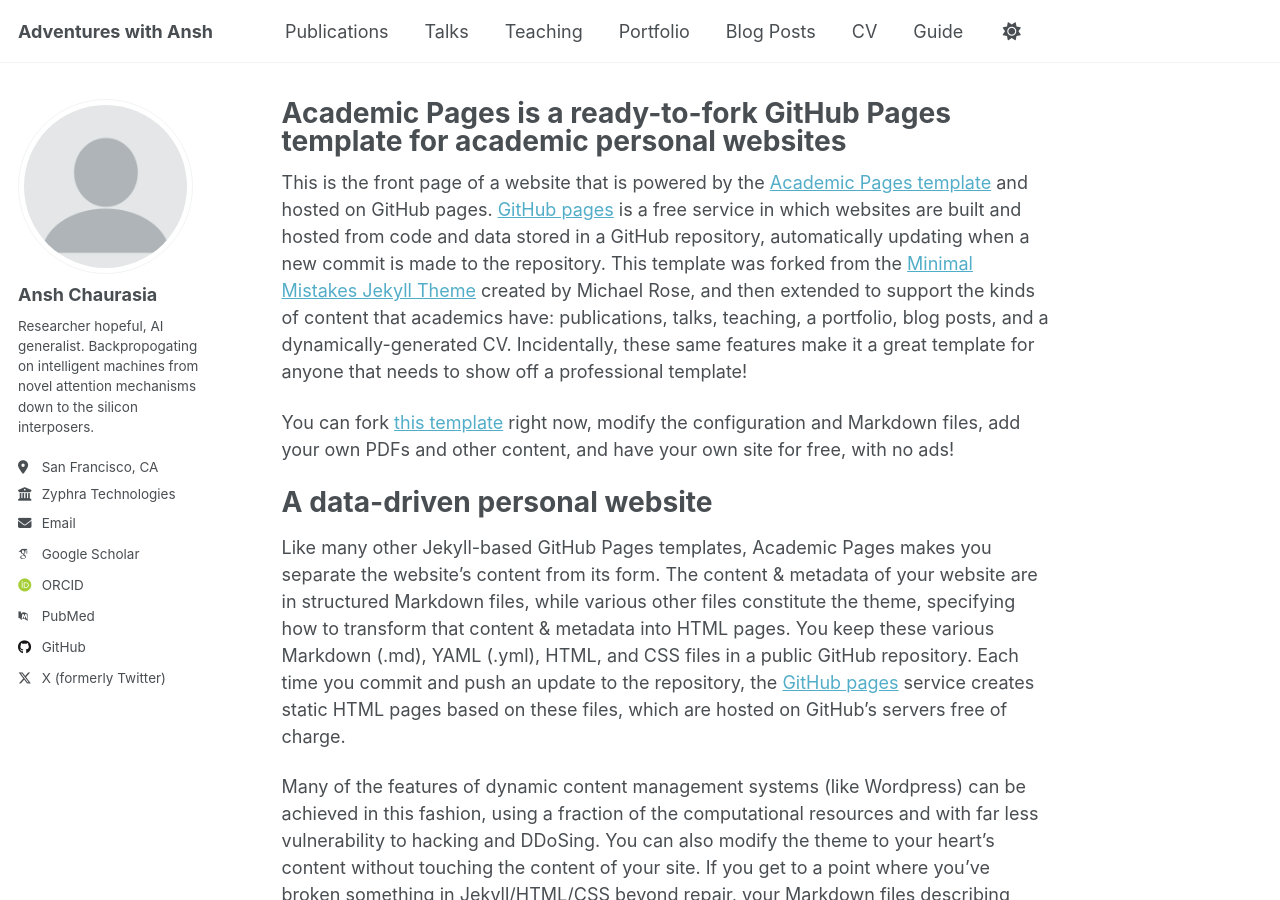
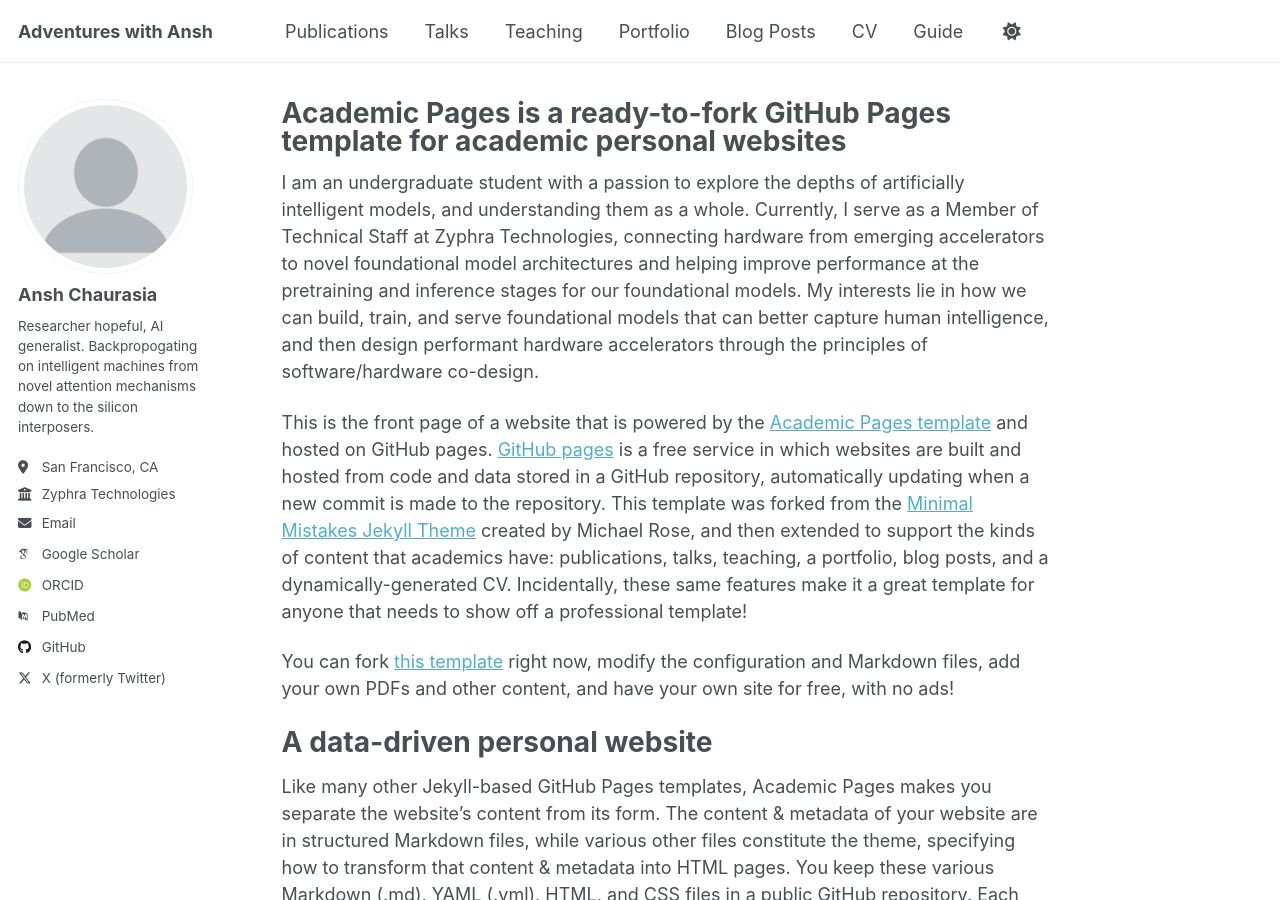
Before and after one commit to AnshKetchum/AnshKetchum.github.io, a Jekyll site: the page built from _pages/about.md, in a window 1280 px wide and 900 px high. Built offline with Jekyll 4.4.1, drawn with Linux system fonts in a browser that asks for light colours; some web fonts are replaced; a script that is not in the unit is left out.

Commit message:
Add bio to the about page

```diff
--- a/_pages/about.md
+++ b/_pages/about.md
@@ -6,6 +6,8 @@ redirect_from:
   - /about/
   - /about.html
 ---
+
+I am an undergraduate student with a passion to explore the depths of artificially intelligent models, and understanding them as a whole. Currently, I serve as a Member of Technical Staff at Zyphra Technologies, connecting hardware from emerging accelerators to novel foundational model architectures and helping improve performance at the pretraining and inference stages for our foundational models. My interests lie in how we can build, train, and serve foundational models that can better capture human intelligence, and then design performant hardware accelerators through the principles of software/hardware co-design.
 
 This is the front page of a website that is powered by the [Academic Pages template](https://github.com/academicpages/academicpages.github.io) and hosted on GitHub pages. [GitHub pages](https://pages.github.com) is a free service in which websites are built and hosted from code and data stored in a GitHub repository, automatically updating when a new commit is made to the repository. This template was forked from the [Minimal Mistakes Jekyll Theme](https://mmistakes.github.io/minimal-mistakes/) created by Michael Rose, and then extended to support the kinds of content that academics have: publications, talks, teaching, a portfolio, blog posts, and a dynamically-generated CV. Incidentally, these same features make it a great template for anyone that needs to show off a professional template!
 
```
